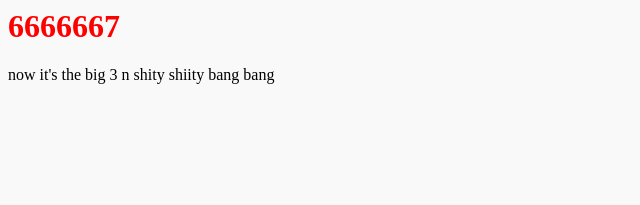
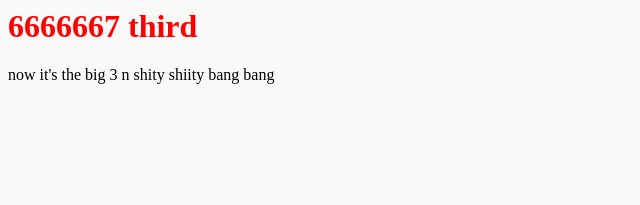
Before and after one commit to joerugilio/testy, a Jekyll site: the page third.html, which Jekyll copies as it is, in a window 1280 px wide. Shown: the top 205 px of the page, without its empty margins (0-640 px from the left). Built offline with Jekyll 4.4.1, drawn with Linux system fonts in a browser that asks for light colours.

Commit message:
command fail

```diff
--- a/third.html
+++ b/third.html
@@ -3,7 +3,7 @@
 <link rel="stylesheet" href="test_style.css">
 </head>
 <body>
-<h1>6666667</h1>
+<h1>6666667 third</h1>
 
 now it's the big 3
 
```
